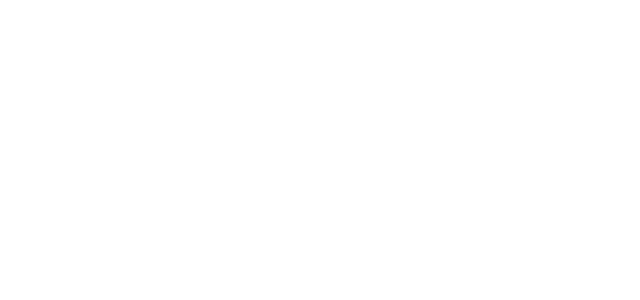
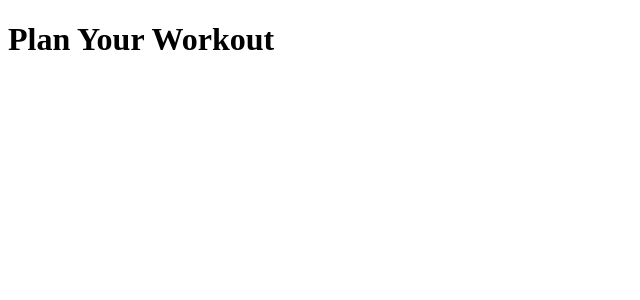
Before and after one commit to TechTitansGeaux/MyFitFix, a React app: page /workout-plan in a window 1280 px wide. Before the commit this address had no page. Shown: the top 300 px of the page, without its empty margins (0-640 px from the left). Built offline with nearby package versions, Linux system fonts and the light colour scheme; the HTML template or start-up script is replaced by a standard one.

Commit message:
pulled from sophia/added the workoutplanner.jsx file

```diff
--- a/client/src/MainPage/App.jsx
+++ b/client/src/MainPage/App.jsx
@@ -5,6 +5,7 @@
 import Login from './Login.jsx';
 import Home from './Home.jsx';
 import JournalEntry from './JournalEntry.jsx';
+import WorkoutPlanner from './WorkoutPlan.jsx';
 
 function App() {
 
@@ -15,7 +16,7 @@
       <Route path='/' element={<Login />} />
       <Route path='/home' element={<Home />} />
       <Route path='/journal-entry' element={<JournalEntry />} />
-
+      <Route path='/workout-plan' element={<WorkoutPlanner />} />
     </Routes>
   )
 }
--- /dev/null
+++ b/client/src/MainPage/WorkoutPlan.jsx
@@ -0,0 +1,7 @@
+import React from 'react';
+
+function WorkoutPlanner () {
+    return <h1>Plan Your Workout</h1>
+}
+
+export default WorkoutPlanner;
```
Also changed, not shown: 1 other file (tests, documents, lock files or other folders).
